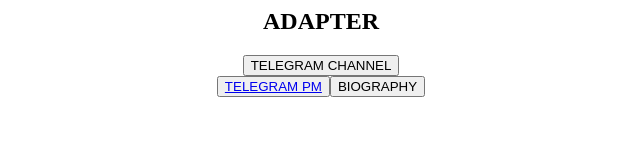
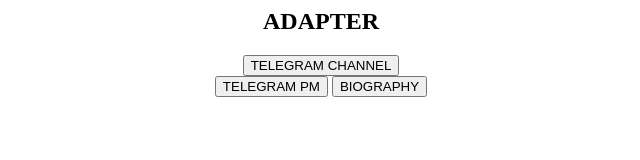
Before and after one commit to userase01/biography, a plain HTML site: page index.html in a window 1280 px wide. Shown: the whole page, without its empty margins (319-959 px from the left). Drawn offline with Linux system fonts and the light colour scheme.

Commit message:
Update index.html

```diff
--- a/index.html
+++ b/index.html
@@ -8,7 +8,7 @@
         <div style="text-align:center">
             <h2>ADAPTER</h2>
             <a href="https://t.me/ceobloga"><button>TELEGRAM CHANNEL</button></a><br>
-            <a href="https://t.me/aseo_design"><button>TELEGRAM PM</buttom></a>
+            <a href="https://t.me/aseo_design"><button>TELEGRAM PM</button></a>
             <a href="about.html"><button>BIOGRAPHY</button></a>
         </div>
     </body>
```
